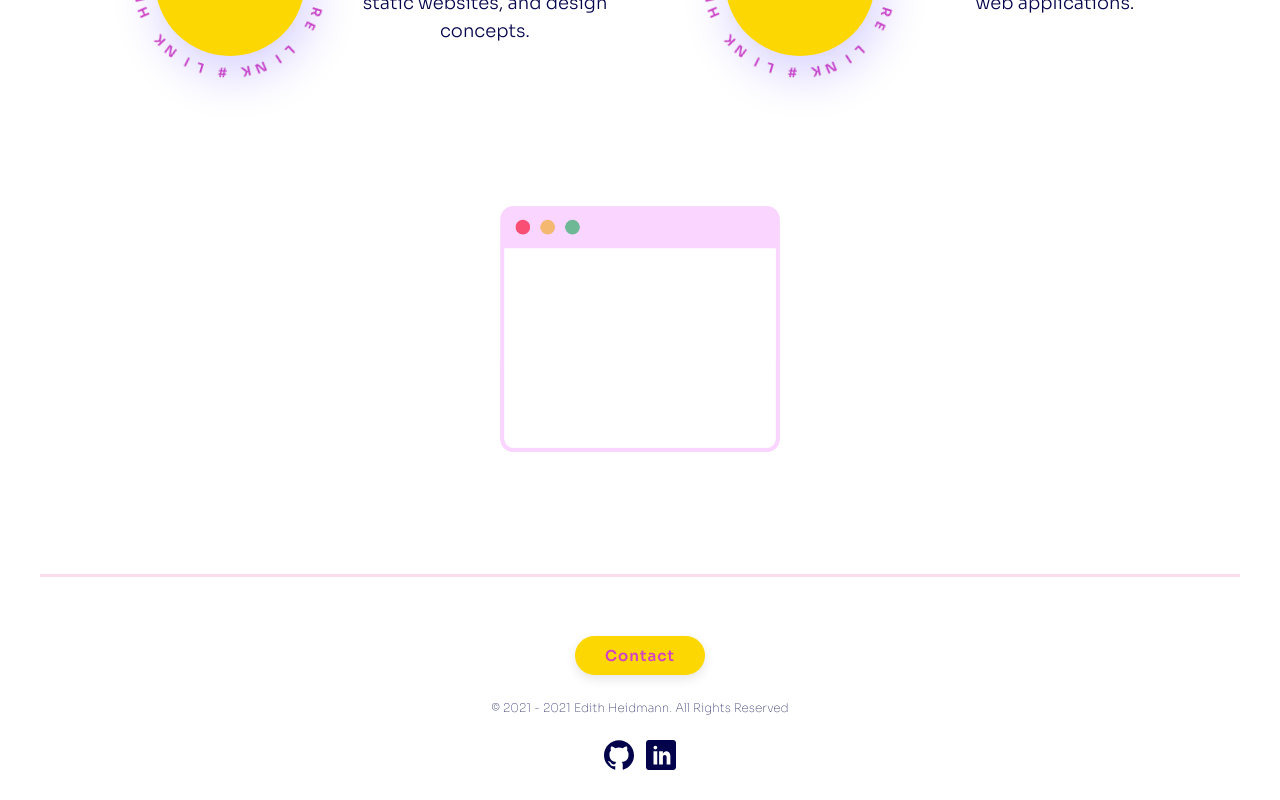
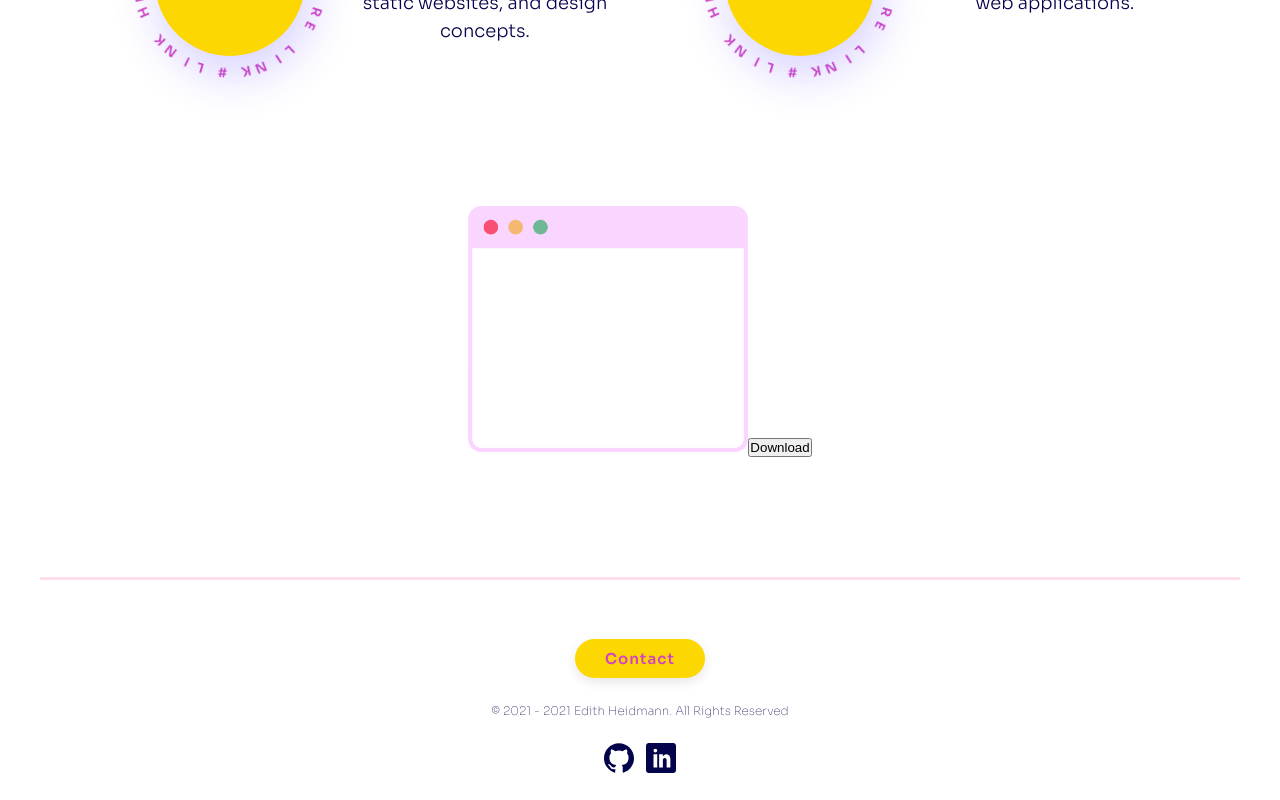
Before and after one commit to ediheid/portfolio-frontend, a React (Create React App) app: page / in a window 1280 px wide. Shown: the part 4404-5204 px from the top of the page. Built offline with nearby package versions, Linux system fonts and the light colour scheme; no server answers.

Commit message:
Added Donwload CV functionality across back and frontend

```diff
--- a/package.json
+++ b/package.json
@@ -11,6 +11,7 @@
     "cors": "^2.8.5",
     "framer-motion": "^4.1.17",
     "hamburger-react": "^2.4.1",
+    "js-file-download": "^0.4.12",
     "node-sass": "^6.0.1",
     "react": "^17.0.2",
     "react-card-flip": "^1.1.3",
--- a/src/Views/Home/DownloadCVSection.js
+++ b/src/Views/Home/DownloadCVSection.js
@@ -1,7 +1,22 @@
 import React from "react";
 import cartoonBrowser from "./Static/marginalia-229.png";
 
+import Axios from "axios";
+import fileDownload from "js-file-download";
+
 const DownloadCVSection = () => {
+  const download = (event) => {
+    event.preventDefault();
+    Axios({
+      url: process.env.REACT_APP_BACKEND_URL,
+      method: "GET",
+      responseType: "blob",
+    }).then((res) => {
+      console.log(res);
+      fileDownload(res.data, "CV-Edith-Heidmann.pdf");
+    });
+  };
+
   return (
     <section className="download-cv-section">
       <div className="cartoon-browser-container">
@@ -10,6 +25,8 @@ const DownloadCVSection = () => {
           src={cartoonBrowser}
           alt="Cartoon browser window with pastel pink border containing a download link Edith's CV. Vector from https://icons8.com/illustrations/style--marginalia"
         ></img>
+
+        <button onClick={(event) => download(event)}>Download</button>
       </div>
     </section>
   );
```
Also changed, not shown: 1 other file (tests, documents, lock files or other folders).
